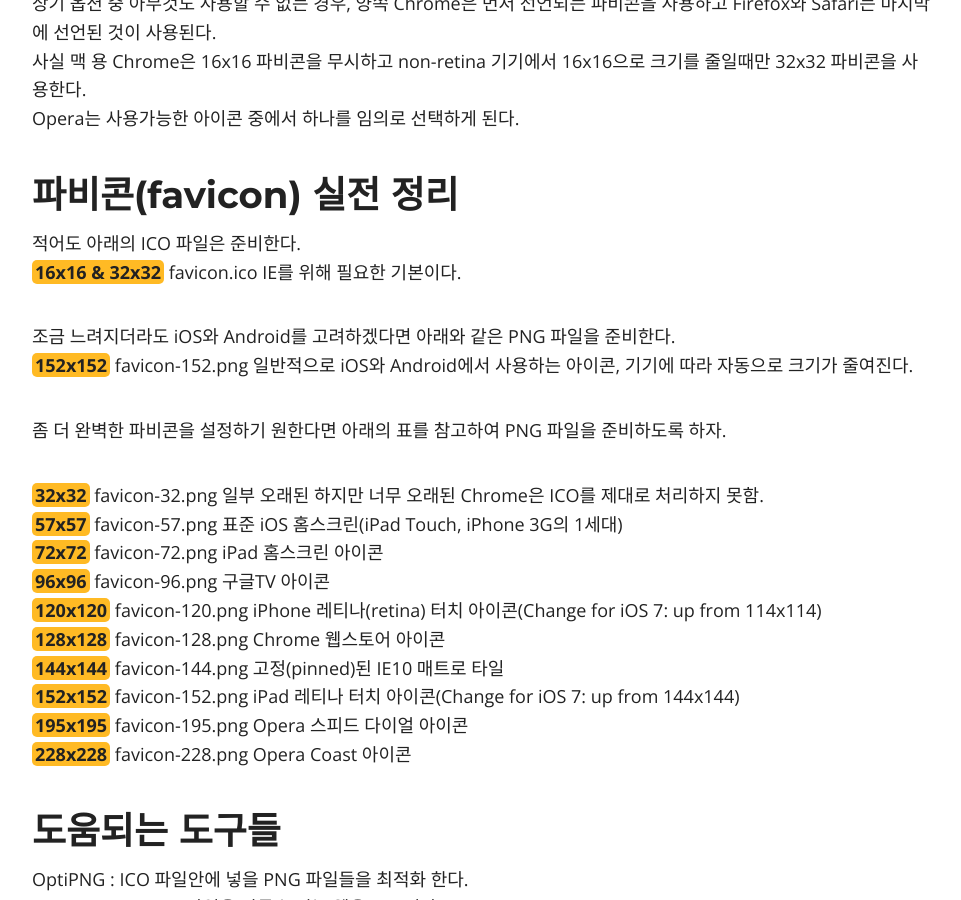
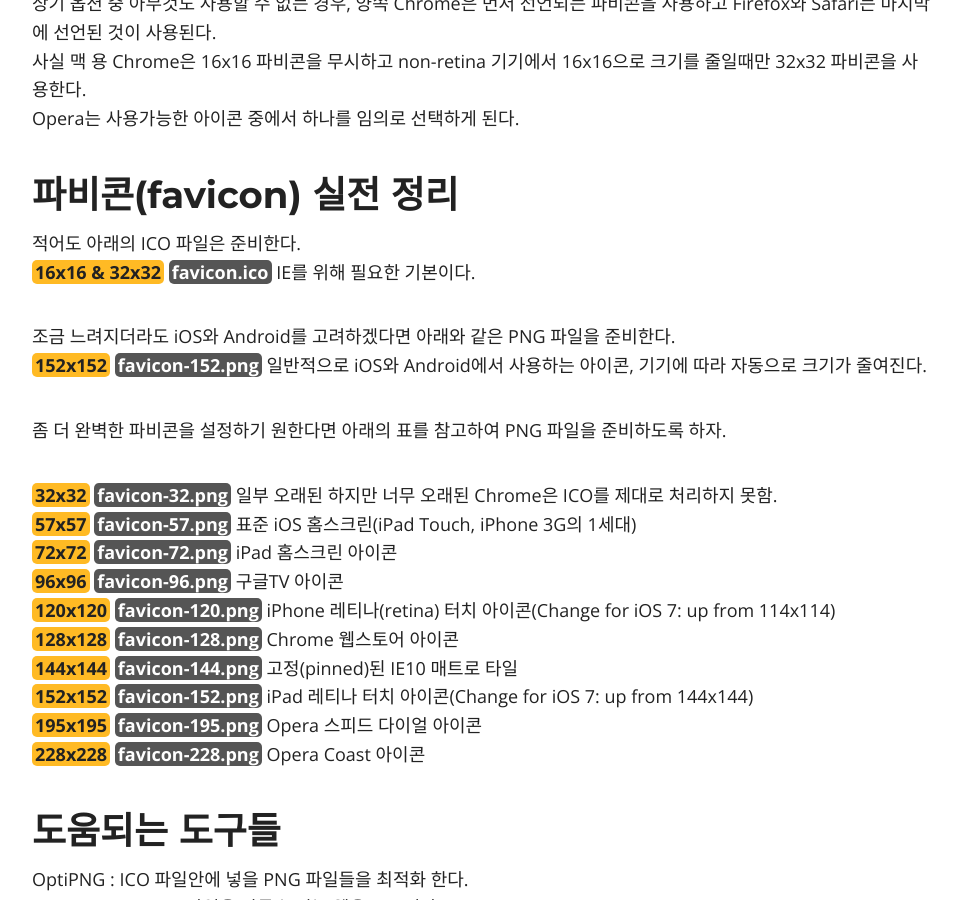
Before and after one commit to lsh58/lsh58.github.io, a Jekyll site: the page built from _posts/2020-02-19-favicon.md, in a window 1280 px wide and 900 px high, scrolled down 1912 px. Shown: the whole window, without its empty margins (158-1119 px from the left). Built offline with Jekyll 4.4.1, drawn with Linux system fonts in a browser that asks for light colours; nearby versions of some CDN libraries; comment, search, counter and statistics services are not loaded.

Commit message:
Update 2020-02-19-favicon.md

```diff
--- a/_posts/2020-02-19-favicon.md
+++ b/_posts/2020-02-19-favicon.md
@@ -55,23 +55,23 @@
 ## 파비콘(favicon) 실전 정리
 
 적어도 아래의 ICO 파일은 준비한다.
-<span class="orange">16x16 & 32x32</span> favicon.ico IE를 위해 필요한 기본이다.
+<span class="orange">16x16 & 32x32</span> <span class="gray">favicon.ico</span> IE를 위해 필요한 기본이다.
 
 조금 느려지더라도 iOS와 Android를 고려하겠다면 아래와 같은 PNG 파일을 준비한다.
-<span class="orange">152x152</span> favicon-152.png 일반적으로 iOS와 Android에서 사용하는 아이콘, 기기에 따라 자동으로 크기가 줄여진다.
+<span class="orange">152x152</span> <span class="gray">favicon-152.png</span> 일반적으로 iOS와 Android에서 사용하는 아이콘, 기기에 따라 자동으로 크기가 줄여진다.
 
 좀 더 완벽한 파비콘을 설정하기 원한다면 아래의 표를 참고하여 PNG 파일을 준비하도록 하자.
 
-<span class="orange">32x32</span> favicon-32.png 일부 오래된 하지만 너무 오래된 Chrome은 ICO를 제대로 처리하지 못함.
-<span class="orange">57x57</span> favicon-57.png 표준 iOS 홈스크린(iPad Touch, iPhone 3G의 1세대)
-<span class="orange">72x72</span> favicon-72.png iPad 홈스크린 아이콘
-<span class="orange">96x96</span> favicon-96.png 구글TV 아이콘
-<span class="orange">120x120</span> favicon-120.png iPhone 레티나(retina) 터치 아이콘(Change for iOS 7: up from 114x114)
-<span class="orange">128x128</span> favicon-128.png Chrome 웹스토어 아이콘
-<span class="orange">144x144</span> favicon-144.png 고정(pinned)된 IE10 매트로 타일
-<span class="orange">152x152</span> favicon-152.png iPad 레티나 터치 아이콘(Change for iOS 7: up from 144x144)
-<span class="orange">195x195</span> favicon-195.png Opera 스피드 다이얼 아이콘
-<span class="orange">228x228</span> favicon-228.png Opera Coast 아이콘
+<span class="orange">32x32</span> <span class="gray">favicon-32.png</span> 일부 오래된 하지만 너무 오래된 Chrome은 ICO를 제대로 처리하지 못함.
+<span class="orange">57x57</span> <span class="gray">favicon-57.png</span> 표준 iOS 홈스크린(iPad Touch, iPhone 3G의 1세대)
+<span class="orange">72x72</span> <span class="gray">favicon-72.png</span> iPad 홈스크린 아이콘
+<span class="orange">96x96</span> <span class="gray">favicon-96.png</span> 구글TV 아이콘
+<span class="orange">120x120</span> <span class="gray">favicon-120.png</span> iPhone 레티나(retina) 터치 아이콘(Change for iOS 7: up from 114x114)
+<span class="orange">128x128</span> <span class="gray">favicon-128.png</span> Chrome 웹스토어 아이콘
+<span class="orange">144x144</span> <span class="gray">favicon-144.png</span> 고정(pinned)된 IE10 매트로 타일
+<span class="orange">152x152</span> <span class="gray">favicon-152.png</span> iPad 레티나 터치 아이콘(Change for iOS 7: up from 144x144)
+<span class="orange">195x195</span> <span class="gray">favicon-195.png</span> Opera 스피드 다이얼 아이콘
+<span class="orange">228x228</span> <span class="gray">favicon-228.png</span> Opera Coast 아이콘
 
 ## 도움되는 도구들
 
```
